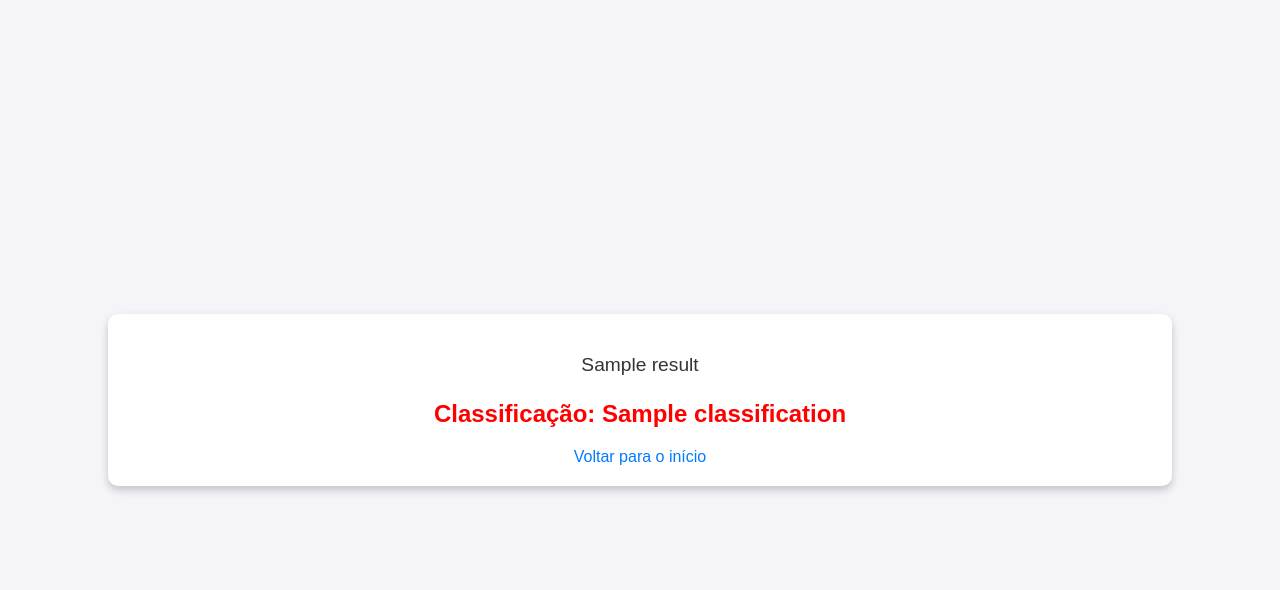
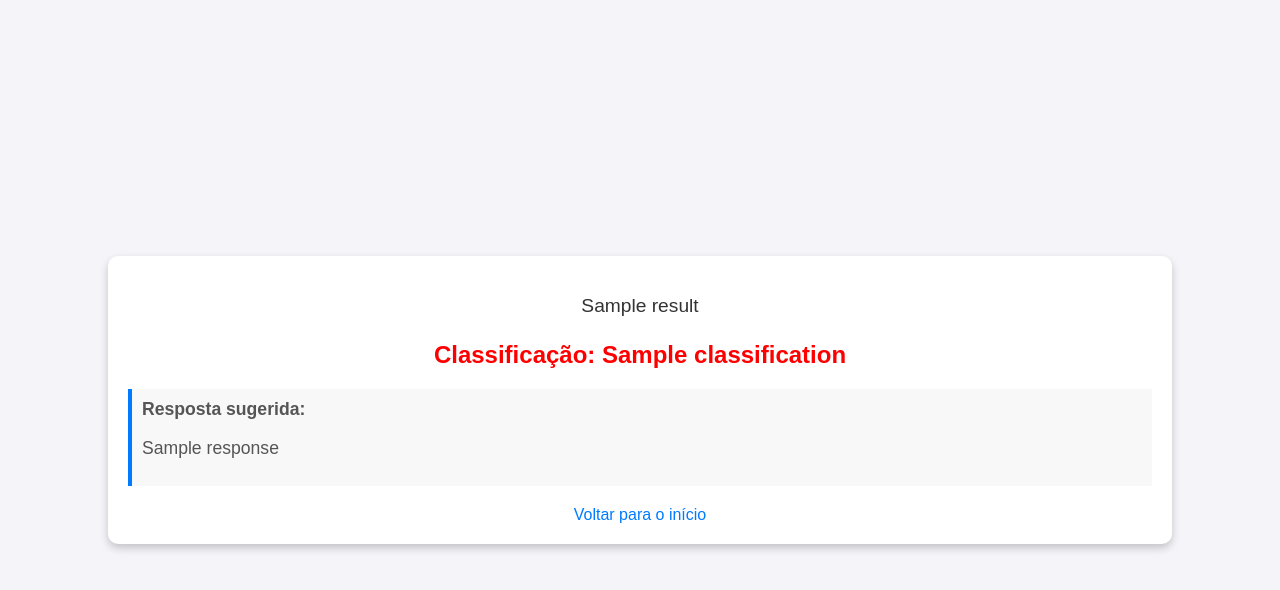
Before and after one commit to LucasPiovanii/Case-Pratico-AutoU-2025, a Flask app: template templates/result.html in a window 1280 px wide. Shown: the top 590 px of the page. Run offline with Flask 3, Linux system fonts and the light colour scheme; the template is opened without the code that fills it: most values are stand-ins (such as "Sample title", 1, 10 or a date in 2020).

Commit message:
Feature: geração de resposta automática funcionando, com gemini

```diff
--- a/app.py
+++ b/app.py
@@ -1,5 +1,5 @@
 from flask import Flask, render_template, request
-import fitz  # PyMuPDF para leitura de PDFs
+import fitz # PyMuPDF para leitura de PDFs
 import nltk
 from nltk.corpus import stopwords
 from nltk.tokenize import word_tokenize
@@ -13,7 +13,7 @@ genai.configure(api_key="AIzaSyBXD6tM44Oir53A25y4_BiIqAGf9OIfc5M")
 
 # Função para extrair texto de PDFs
 def extract_text_from_pdf(file):
-    doc = fitz.open(stream=file.read(), filetype="pdf")  # Lê o arquivo diretamente do stream
+    doc = fitz.open(stream=file.read(), filetype="pdf") # Lê o arquivo diretamente do stream
     text = ""
     for page in doc:
         text += page.get_text("text") + "\n"
@@ -25,10 +25,10 @@ def preprocess_text(text):
     nltk.download("punkt")
     nltk.download("wordnet")
 
-    stop_words = set(stopwords.words("portuguese"))  # Stopwords em português
+    stop_words = set(stopwords.words("portuguese")) # Stopwords em português
     lemmatizer = WordNetLemmatizer()
 
-    tokens = word_tokenize(text.lower())  # Tokeniza e coloca em minúsculo
+    tokens = word_tokenize(text.lower()) # Tokeniza e coloca em minúsculo
     tokens = [lemmatizer.lemmatize(word) for word in tokens if word.isalnum() and word not in stop_words]
 
     return " ".join(tokens)
@@ -61,7 +61,27 @@ def classify_text_with_gemini(text):
     """
 
     response = model.generate_content(prompt)
-    return response.text.strip()  # Retorna somente o rótulo
+    return response.text.strip()
+
+def generate_response_with_gemini(text, classification):
+    model = genai.GenerativeModel("gemini-pro")
+
+    prompt = f"""
+    Você é um assistente que gera respostas automáticas para emails e mensagens.
+
+    - **Se a mensagem for 'Produtivo'**, gere uma resposta clara, educada e objetiva, ajudando o remetente com o que for necessário.
+    - **Se a mensagem for 'Improdutivo'**, responda de forma educada, mas breve, evitando prolongar a conversa sem necessidade.
+
+    **Mensagem recebida:**
+    {text}
+
+    **Classificação:** {classification}
+
+    Gere uma resposta adequada para essa mensagem.
+    """
+
+    response = model.generate_content(prompt)
+    return response.text.strip()
 
 @app.route("/")
 def index():
@@ -78,14 +98,16 @@ def process():
     if user_text:
         processed_text = preprocess_text(user_text)
         classification = classify_text_with_gemini(processed_text)
-        result = f"Texto processado: {processed_text}\nClassificação: {classification}"
+        response = generate_response_with_gemini(processed_text, classification)
+        result = f"Texto processado: {processed_text}"
 
     elif file:
         if file.filename.endswith(".txt"):
             file_content = file.read().decode("utf-8")
             processed_text = preprocess_text(file_content)
             classification = classify_text_with_gemini(processed_text)
-            result = f"Arquivo .txt processado: {processed_text}\nClassificação: {classification}"
+            response = generate_response_with_gemini(processed_text, classification)
+            result = f"Arquivo .txt processado: {processed_text}"
 
         elif file.filename.endswith(".pdf"):
             extracted_text = extract_text_from_pdf(file)
@@ -94,7 +116,8 @@ def process():
 
             processed_text = preprocess_text(extracted_text)
             classification = classify_text_with_gemini(processed_text)
-            result = f"Arquivo PDF processado: {processed_text}\nClassificação: {classification}"
+            response = generate_response_with_gemini(processed_text, classification)
+            result = f"Arquivo PDF processado: {processed_text}"
 
         else:
             return render_template("index.html", error="Formato de arquivo não suportado.")
@@ -102,7 +125,8 @@ def process():
     else:
         return render_template("index.html", error="Nenhum texto ou arquivo foi enviado.")
 
-    return render_template("result.html", result=result, classification=classification)
+    # Passando a classificação e a resposta para o template
+    return render_template("result.html", result=result, classification=classification, response=response)
 
 if __name__ == "__main__":
     app.run(debug=True)
--- a/templates/result.html
+++ b/templates/result.html
@@ -40,6 +40,16 @@
         .improdutivo {
             color: red;
         }
+        .response {
+            font-size: 1.1em;
+            color: #555;
+            margin-top: 20px;
+            margin-bottom: 20px;
+            padding: 10px;
+            background: #f8f8f8;
+            border-left: 4px solid #007BFF;
+            text-align: left;
+        }
         a {
             text-decoration: none;
             color: #007BFF;
@@ -52,6 +62,10 @@
         <p class="classification {% if classification == 'Produtivo' %}produtivo{% else %}improdutivo{% endif %}">
             Classificação: {{ classification }}
         </p>
+        <div class="response">
+            <strong>Resposta sugerida:</strong>
+            <p>{{ response }}</p>
+        </div>
         <a href="/">Voltar para o início</a>
     </div>
 </body>
```
Also changed, not shown: README.md, static/styles.css (indentation only).
